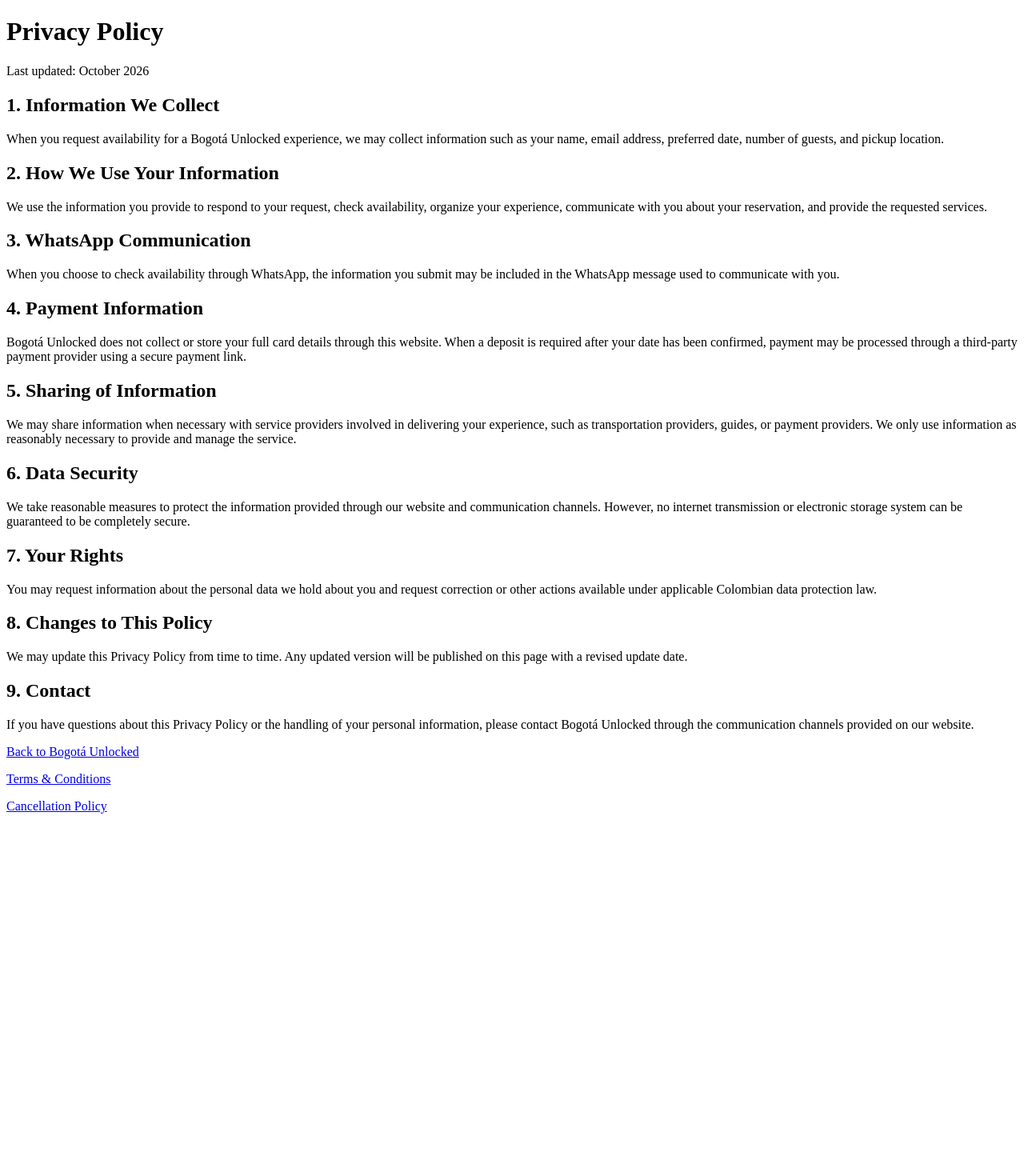
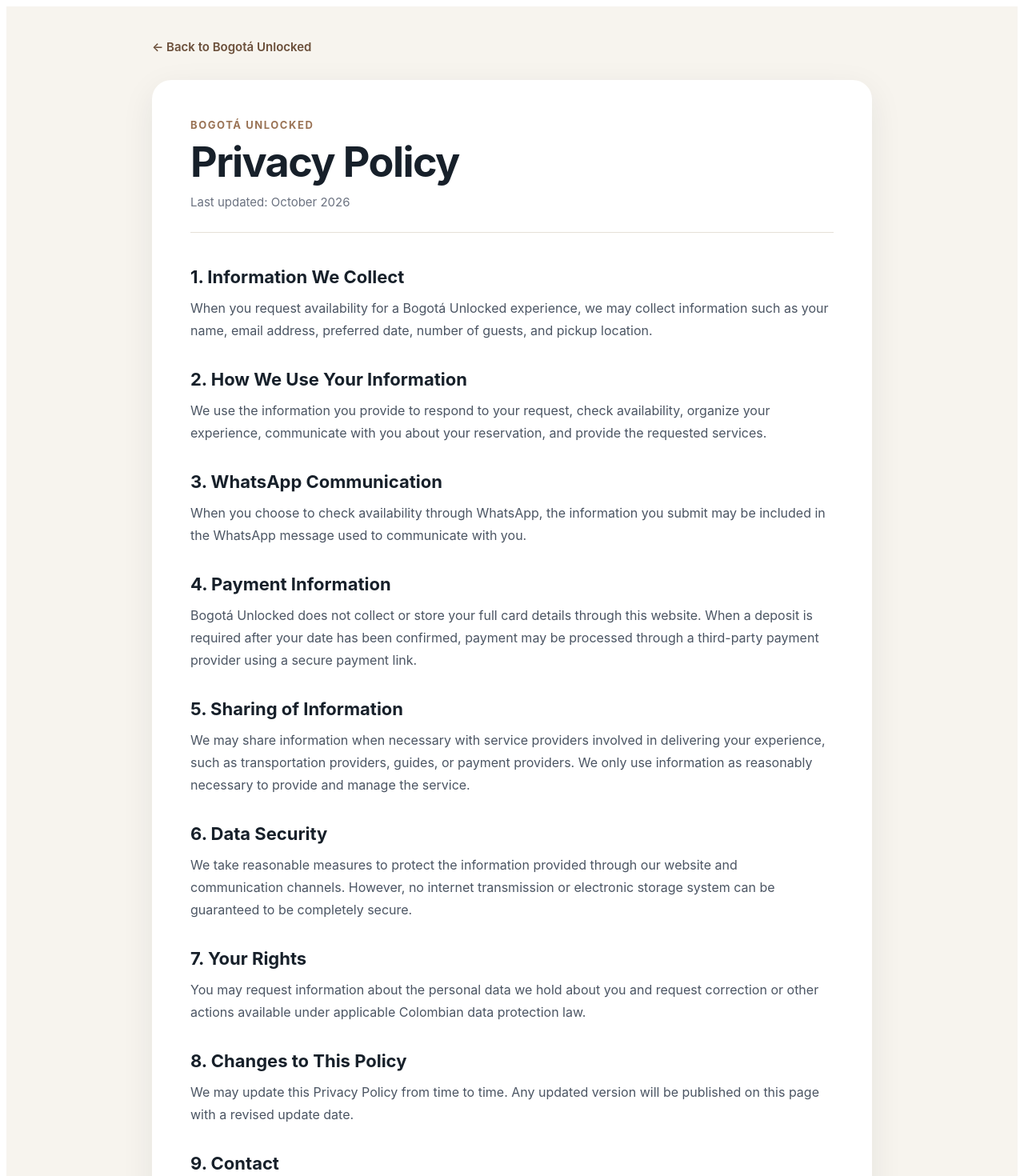
Before and after one commit to santibegi15/Bogota-unlocked, a Next.js app: page /privacy in a window 1280 px wide. Shown: the top 1470 px of the page at 80% size. Before the commit the page ends 1033 px from the top, so only its background shows below. Built offline with nearby package versions, Linux system fonts and the light colour scheme.

Commit message:
Update page.js

```diff
--- a/app/privacy/page.js
+++ b/app/privacy/page.js
@@ -1,154 +1,370 @@
-import React from "react";
+export default function PrivacyPage() {
+  return (
+    <main
+      style={{
+        minHeight: "100vh",
+        background: "#f7f4ee",
+        color: "#1f2933",
+        fontFamily:
+          "Inter, ui-sans-serif, system-ui, -apple-system, BlinkMacSystemFont, Segoe UI, sans-serif",
+        padding: "40px 20px 80px",
+      }}
+    >
+      <div
+        style={{
+          maxWidth: "900px",
+          margin: "0 auto",
+        }}
+      >
+        <a
+          href="/"
+          style={{
+            display: "inline-flex",
+            alignItems: "center",
+            gap: "8px",
+            color: "#6b4f3a",
+            textDecoration: "none",
+            fontSize: "15px",
+            fontWeight: "600",
+            marginBottom: "32px",
+          }}
+        >
+          ← Back to Bogotá Unlocked
+        </a>
 
-export default function PrivacyPage() {
-  return React.createElement(
-    "main",
-    null,
+        <div
+          style={{
+            background: "#ffffff",
+            borderRadius: "24px",
+            padding: "48px",
+            boxShadow: "0 12px 40px rgba(31, 41, 51, 0.08)",
+          }}
+        >
+          <div
+            style={{
+              marginBottom: "42px",
+              paddingBottom: "28px",
+              borderBottom: "1px solid #e5e0d8",
+            }}
+          >
+            <p
+              style={{
+                margin: "0 0 12px",
+                fontSize: "13px",
+                fontWeight: "700",
+                letterSpacing: "0.12em",
+                textTransform: "uppercase",
+                color: "#9a7355",
+              }}
+            >
+              Bogotá Unlocked
+            </p>
 
-    React.createElement("h1", null, "Privacy Policy"),
+            <h1
+              style={{
+                margin: "0 0 12px",
+                fontSize: "clamp(34px, 6vw, 52px)",
+                lineHeight: "1.05",
+                letterSpacing: "-0.03em",
+                color: "#17202a",
+              }}
+            >
+              Privacy Policy
+            </h1>
 
-    React.createElement(
-      "p",
-      null,
-      "Last updated: October 2026"
-    ),
+            <p
+              style={{
+                margin: 0,
+                color: "#6b7280",
+                fontSize: "15px",
+              }}
+            >
+              Last updated: October 2026
+            </p>
+          </div>
 
-    React.createElement(
-      "h2",
-      null,
-      "1. Information We Collect"
-    ),
+          <section style={{ marginBottom: "34px" }}>
+            <h2
+              style={{
+                margin: "0 0 12px",
+                fontSize: "22px",
+                color: "#17202a",
+              }}
+            >
+              1. Information We Collect
+            </h2>
 
-    React.createElement(
-      "p",
-      null,
-      "When you request availability for a Bogotá Unlocked experience, we may collect information such as your name, email address, preferred date, number of guests, and pickup location."
-    ),
+            <p
+              style={{
+                margin: 0,
+                fontSize: "16px",
+                lineHeight: "1.75",
+                color: "#4b5563",
+              }}
+            >
+              When you request availability for a Bogotá Unlocked experience,
+              we may collect information such as your name, email address,
+              preferred date, number of guests, and pickup location.
+            </p>
+          </section>
 
-    React.createElement(
-      "h2",
-      null,
-      "2. How We Use Your Information"
-    ),
+          <section style={{ marginBottom: "34px" }}>
+            <h2
+              style={{
+                margin: "0 0 12px",
+                fontSize: "22px",
+                color: "#17202a",
+              }}
+            >
+              2. How We Use Your Information
+            </h2>
 
-    React.createElement(
-      "p",
-      null,
-      "We use the information you provide to respond to your request, check availability, organize your experience, communicate with you about your reservation, and provide the requested services."
-    ),
+            <p
+              style={{
+                margin: 0,
+                fontSize: "16px",
+                lineHeight: "1.75",
+                color: "#4b5563",
+              }}
+            >
+              We use the information you provide to respond to your request,
+              check availability, organize your experience, communicate with
+              you about your reservation, and provide the requested services.
+            </p>
+          </section>
 
-    React.createElement(
-      "h2",
-      null,
-      "3. WhatsApp Communication"
-    ),
+          <section style={{ marginBottom: "34px" }}>
+            <h2
+              style={{
+                margin: "0 0 12px",
+                fontSize: "22px",
+                color: "#17202a",
+              }}
+            >
+              3. WhatsApp Communication
+            </h2>
 
-    React.createElement(
-      "p",
-      null,
-      "When you choose to check availability through WhatsApp, the information you submit may be included in the WhatsApp message used to communicate with you."
-    ),
+            <p
+              style={{
+                margin: 0,
+                fontSize: "16px",
+                lineHeight: "1.75",
+                color: "#4b5563",
+              }}
+            >
+              When you choose to check availability through WhatsApp, the
+              information you submit may be included in the WhatsApp message
+              used to communicate with you.
+            </p>
+          </section>
 
-    React.createElement(
-      "h2",
-      null,
-      "4. Payment Information"
-    ),
+          <section style={{ marginBottom: "34px" }}>
+            <h2
+              style={{
+                margin: "0 0 12px",
+                fontSize: "22px",
+                color: "#17202a",
+              }}
+            >
+              4. Payment Information
+            </h2>
 
-    React.createElement(
-      "p",
-      null,
-      "Bogotá Unlocked does not collect or store your full card details through this website. When a deposit is required after your date has been confirmed, payment may be processed through a third-party payment provider using a secure payment link."
-    ),
+            <p
+              style={{
+                margin: 0,
+                fontSize: "16px",
+                lineHeight: "1.75",
+                color: "#4b5563",
+              }}
+            >
+              Bogotá Unlocked does not collect or store your full card details
+              through this website. When a deposit is required after your date
+              has been confirmed, payment may be processed through a
+              third-party payment provider using a secure payment link.
+            </p>
+          </section>
 
-    React.createElement(
-      "h2",
-      null,
-      "5. Sharing of Information"
-    ),
+          <section style={{ marginBottom: "34px" }}>
+            <h2
+              style={{
+                margin: "0 0 12px",
+                fontSize: "22px",
+                color: "#17202a",
+              }}
+            >
+              5. Sharing of Information
+            </h2>
 
-    React.createElement(
-      "p",
-      null,
-      "We may share information when necessary with service providers involved in delivering your experience, such as transportation providers, guides, or payment providers. We only use information as reasonably necessary to provide and manage the service."
-    ),
+            <p
+              style={{
+                margin: 0,
+                fontSize: "16px",
+                lineHeight: "1.75",
+                color: "#4b5563",
+              }}
+            >
+              We may share information when necessary with service providers
+              involved in delivering your experience, such as transportation
+              providers, guides, or payment providers. We only use information
+              as reasonably necessary to provide and manage the service.
+            </p>
+          </section>
 
-    React.createElement(
-      "h2",
-      null,
-      "6. Data Security"
-    ),
+          <section style={{ marginBottom: "34px" }}>
+            <h2
+              style={{
+                margin: "0 0 12px",
+                fontSize: "22px",
+                color: "#17202a",
+              }}
+            >
+              6. Data Security
+            </h2>
 
-    React.createElement(
-      "p",
-      null,
-      "We take reasonable measures to protect the information provided through our website and communication channels. However, no internet transmission or electronic storage system can be guaranteed to be completely secure."
-    ),
+            <p
+              style={{
+                margin: 0,
+                fontSize: "16px",
+                lineHeight: "1.75",
+                color: "#4b5563",
+              }}
+            >
+              We take reasonable measures to protect the information provided
+              through our website and communication channels. However, no
+              internet transmission or electronic storage system can be
+              guaranteed to be completely secure.
+            </p>
+          </section>
 
-    React.createElement(
-      "h2",
-      null,
-      "7. Your Rights"
-    ),
+          <section style={{ marginBottom: "34px" }}>
+            <h2
+              style={{
+                margin: "0 0 12px",
+                fontSize: "22px",
+                color: "#17202a",
+              }}
+            >
+              7. Your Rights
+            </h2>
 
-    React.createElement(
-      "p",
-      null,
-      "You may request information about the personal data we hold about you and request correction or other actions available under applicable Colombian data protection law."
-    ),
+            <p
+              style={{
+                margin: 0,
+                fontSize: "16px",
+                lineHeight: "1.75",
+                color: "#4b5563",
+              }}
+            >
+              You may request information about the personal data we hold
+              about you and request correction or other actions available
+              under applicable Colombian data protection law.
+            </p>
+          </section>
 
-    React.createElement(
-      "h2",
-      null,
-      "8. Changes to This Policy"
-    ),
+          <section style={{ marginBottom: "34px" }}>
+            <h2
+              style={{
+                margin: "0 0 12px",
+                fontSize: "22px",
+                color: "#17202a",
+              }}
+            >
+              8. Changes to This Policy
+            </h2>
 
-    React.createElement(
-      "p",
-      null,
-      "We may update this Privacy Policy from time to time. Any updated version will be published on this page with a revised update date."
-    ),
+            <p
+              style={{
+                margin: 0,
+                fontSize: "16px",
+                lineHeight: "1.75",
+                color: "#4b5563",
+              }}
+            >
+              We may update this Privacy Policy from time to time. Any updated
+              version will be published on this page with a revised update
+              date.
+            </p>
+          </section>
 
-    React.createElement(
-      "h2",
-      null,
-      "9. Contact"
-    ),
+          <section style={{ marginBottom: "42px" }}>
+            <h2
+              style={{
+                margin: "0 0 12px",
+                fontSize: "22px",
+                color: "#17202a",
+              }}
+            >
+              9. Contact
+            </h2>
 
-    React.createElement(
-      "p",
-      null,
-      "If you have questions about this Privacy Policy or the handling of your personal information, please contact Bogotá Unlocked through the communication channels provided on our website."
-    ),
+            <p
+              style={{
+                margin: 0,
+                fontSize: "16px",
+                lineHeight: "1.75",
+                color: "#4b5563",
+              }}
+            >
+              If you have questions about this Privacy Policy or the handling
+              of your personal information, please contact Bogotá Unlocked
+              through the communication channels provided on our website.
+            </p>
+          </section>
 
-    React.createElement(
-      "p",
-      null,
-      React.createElement(
-        "a",
-        { href: "/" },
-        "Back to Bogotá Unlocked"
-      )
-    ),
+          <div
+            style={{
+              paddingTop: "28px",
+              borderTop: "1px solid #e5e0d8",
+              display: "flex",
+              flexWrap: "wrap",
+              gap: "12px",
+            }}
+          >
+            <a
+              href="/terms"
+              style={{
+                display: "inline-block",
+                padding: "12px 18px",
+                borderRadius: "999px",
+                background: "#f3eee7",
+                color: "#6b4f3a",
+                textDecoration: "none",
+                fontSize: "14px",
+                fontWeight: "700",
+              }}
+            >
+              Terms & Conditions
+            </a>
 
-    React.createElement(
-      "p",
-      null,
-      React.createElement(
-        "a",
-        { href: "/terms" },
-        "Terms & Conditions"
-      )
-    ),
+            <a
+              href="/cancellation"
+              style={{
+                display: "inline-block",
+                padding: "12px 18px",
+                borderRadius: "999px",
+                background: "#f3eee7",
+                color: "#6b4f3a",
+                textDecoration: "none",
+                fontSize: "14px",
+                fontWeight: "700",
+              }}
+            >
+              Cancellation Policy
+            </a>
+          </div>
+        </div>
 
-    React.createElement(
-      "p",
-      null,
-      React.createElement(
-        "a",
-        { href: "/cancellation" },
-        "Cancellation Policy"
-      )
-    )
+        <div
+          style={{
+            textAlign: "center",
+            marginTop: "28px",
+            color: "#8a8178",
+            fontSize: "13px",
+          }}
+        >
+          Bogotá Unlocked · Private Bogotá Experiences
+        </div>
+      </div>
+    </main>
   );
 }
```
